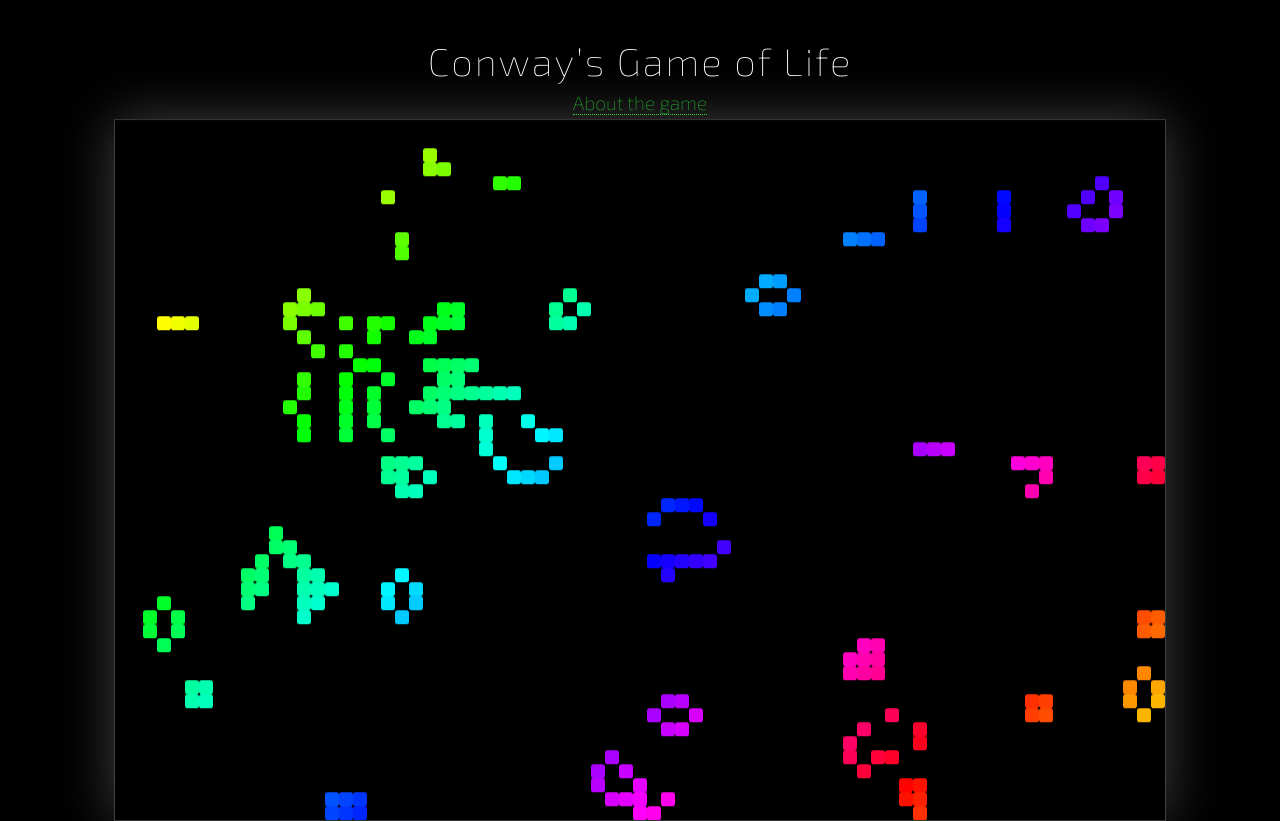
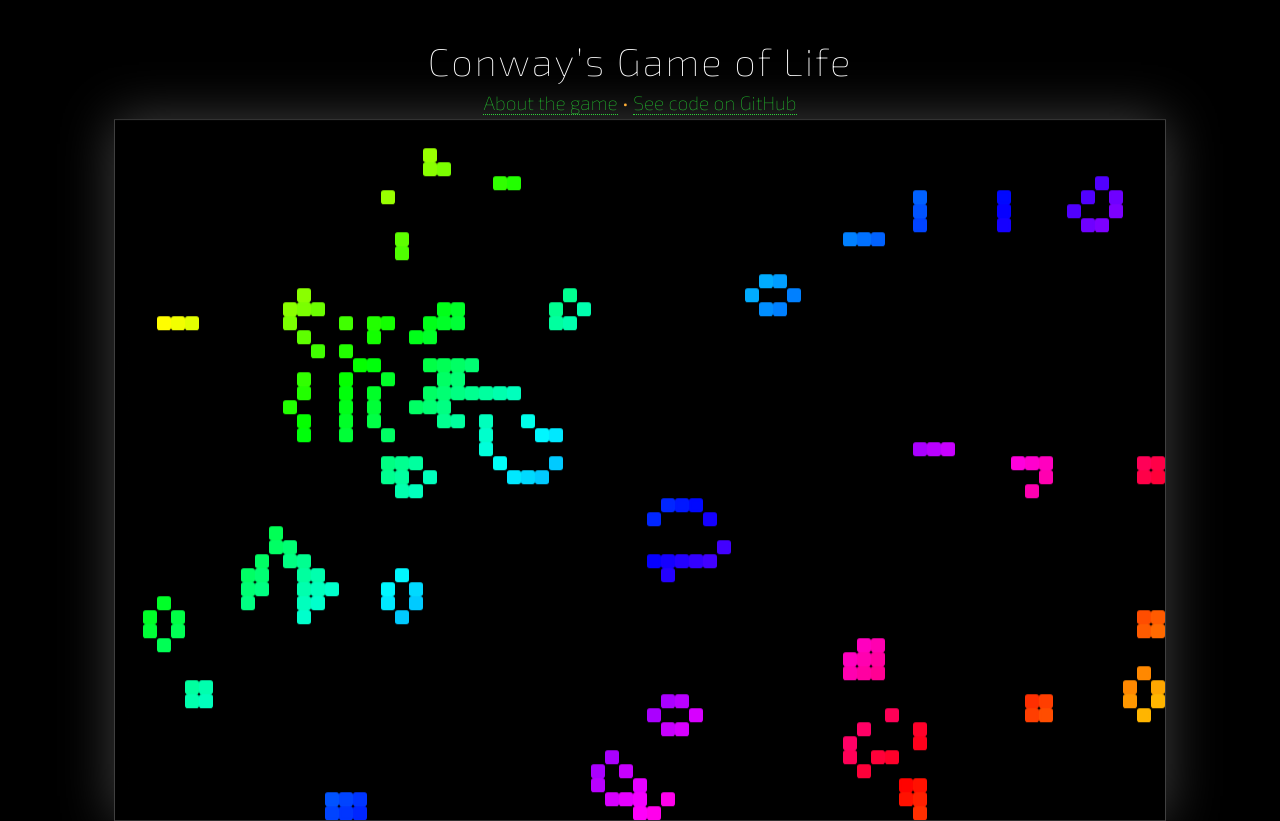
Before and after one commit to rifkegribenes/game-of-life, a React app: page / in a window 1280 px wide. Built offline with nearby package versions, Linux system fonts and the light colour scheme.

Commit message:
added github link

```diff
--- a/src/containers/Board.jsx
+++ b/src/containers/Board.jsx
@@ -201,7 +201,8 @@ cells[this.crAdjToI(c - 1, r + 1)],
     return (
       <div>
         <h2>Conway&rsquo;s Game of Life</h2>
-        <h3><a href="https://en.wikipedia.org/wiki/Conway%27s_Game_of_Life" target="_blank" rel="noopener noreferrer">About the game</a></h3>
+        <h3><a href="https://en.wikipedia.org/wiki/Conway%27s_Game_of_Life" target="_blank" rel="noopener noreferrer">About the game</a>
+        &nbsp;•&nbsp;<a href="https://github.com/rifkegribenes/game-of-life" target="_blank" rel="noopener noreferrer">See code on GitHub</a></h3>
         <p className="center">Click cells next to static patterns to re-activate them</p>
         <div className="controls">
           <div className="generation">Generation:
--- a/src/style.scss
+++ b/src/style.scss
@@ -51,7 +51,7 @@ h3 {
 	font-weight: 100 !important;
 	margin: 0 0 1vw 0;
 	text-align: center;
-
+	color: #FFA726;
 }
 
 h3 a {
```
Also changed, not shown: 1 other file (tests, documents, lock files or other folders).
